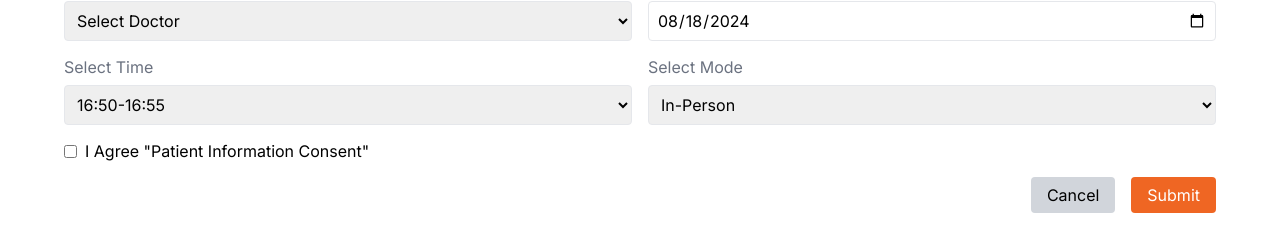
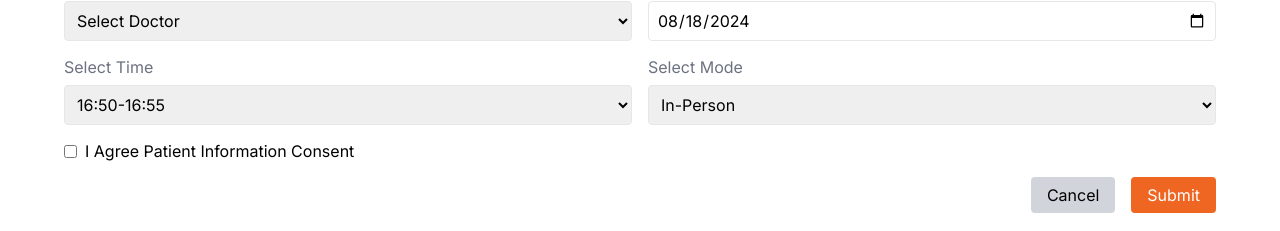
Before and after one commit to sahil2k19/mind_full_client, a Next.js app: page /clinicLocation/1 in a window 1280 px wide. Shown: the part 1165-1396 px from the top of the page. Built offline with nearby package versions, Linux system fonts and the light colour scheme.

Commit message:
fix coma

```diff
--- a/src/app/clinicLocation/[city]/AppointmentForm.jsx
+++ b/src/app/clinicLocation/[city]/AppointmentForm.jsx
@@ -176,7 +176,7 @@ const AppointmentForm = () => {
                                     onChange={handleInputChange}
                                     checked={formData.consent}
                                 />
-                                <span>I Agree "Patient Information Consent"</span>
+                                <span>I Agree Patient Information Consent</span>
                             </label>
                         </div>
                         <div className="col-span-1 md:col-span-2 flex justify-end gap-4">
```
